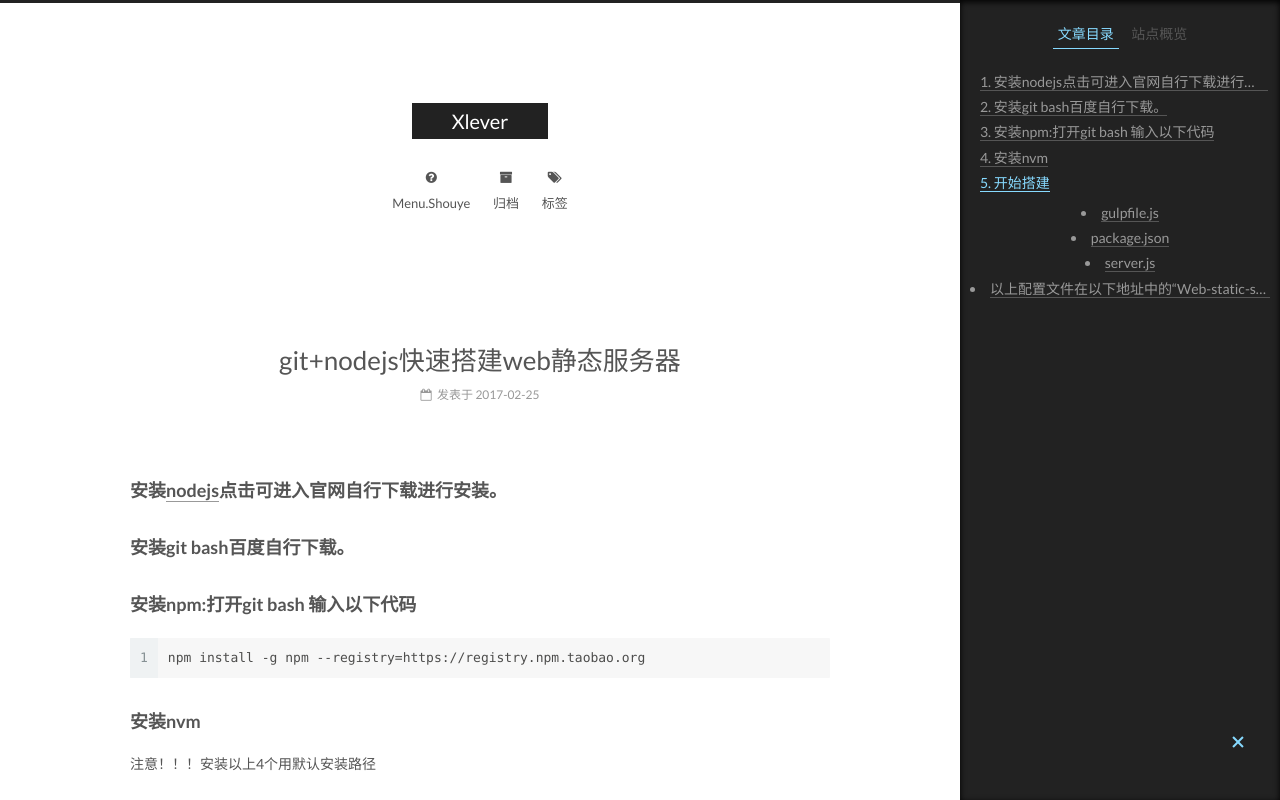
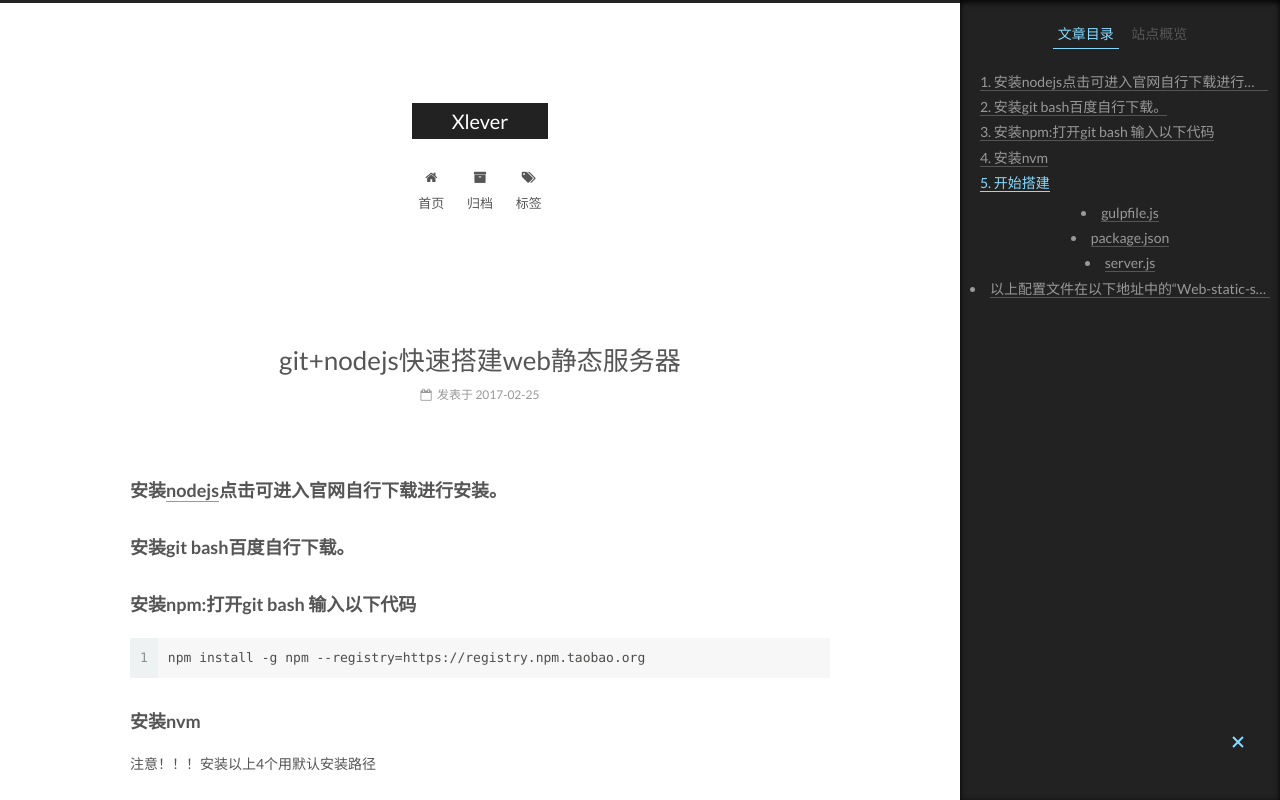
Before and after one commit to xuliqwertyu/xuliqwertyu.github.io, a plain HTML site: page 2017/02/25/nodejs/index.html in a window 1280 px wide. Shown: the top 800 px of the page. Drawn offline with Linux system fonts and the light colour scheme.

Commit message:
Site updated: 2017-03-01 16:57:53

```diff
--- a/2017/02/25/nodejs/index.html
+++ b/2017/02/25/nodejs/index.html
@@ -197,12 +197,12 @@
     <ul id="menu" class="menu">
 
 
-        <li class="menu-item menu-item-shouye">
-          <a href="/home" rel="section">
+        <li class="menu-item menu-item-home">
+          <a href="/" rel="section">
 
-              <i class="menu-item-icon fa fa-fw fa-question-circle"></i> <br />
+              <i class="menu-item-icon fa fa-fw fa-home"></i> <br />
 
-            menu.shouye
+            首页
           </a>
         </li>
 
--- a/css/main.css
+++ b/css/main.css
@@ -1701,7 +1701,7 @@ pre .javascript .function {
   width: 4px;
   height: 4px;
   border-radius: 50%;
-  background: #e20adf;
+  background: #60aaff;
 }
 .links-of-blogroll {
   font-size: 13px;
```
Also changed, not shown: 2017/02/26/jQuery_ajax/index.html (+4 -4 lines), 2017/02/26/jQuery选择器/index.html (+4 -4 lines), 2017/02/27/兼容性问题/index.html (+4 -4 lines), archives/2017/02/index.html (+4 -4 lines), archives/2017/index.html (+4 -4 lines), archives/index.html (+4 -4 lines), index.html (+4 -4 lines).
